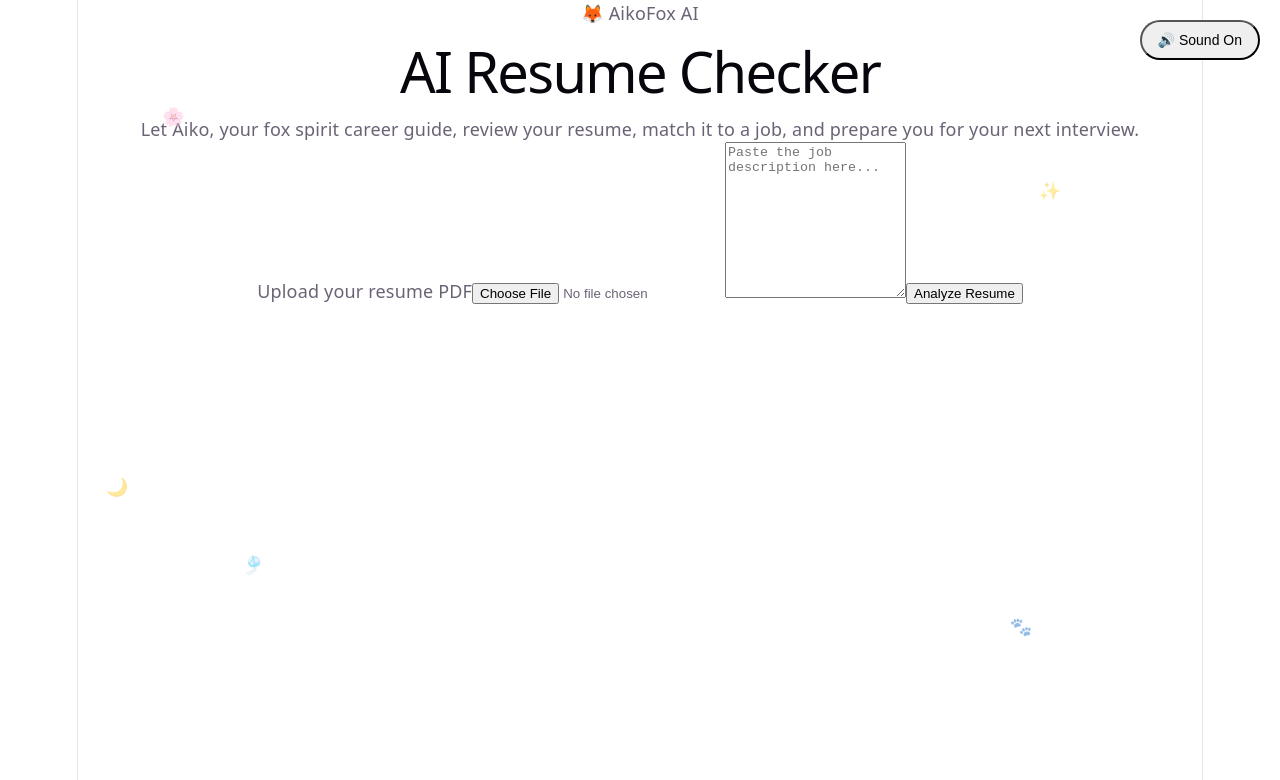
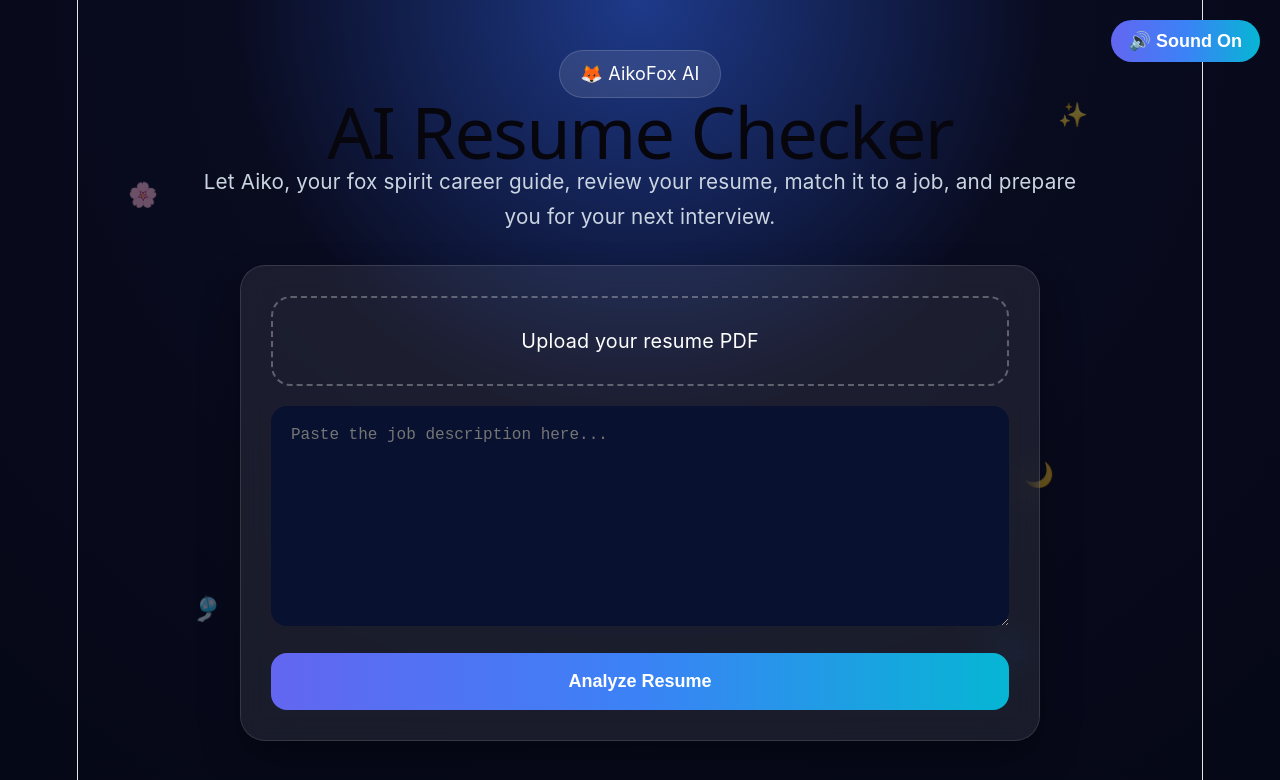
Before and after one commit to masiha1816/AIResume, a React app in the folder frontend/: page / in a window 1280 px wide. Shown: the top 780 px of the page. Built offline with nearby package versions, Linux system fonts and the light colour scheme; the HTML template or start-up script is replaced by a standard one.

Commit message:
Replace CSS completely

```diff
--- a/frontend/src/App.css
+++ b/frontend/src/App.css
@@ -1,132 +1,319 @@
+* {
+  margin: 0;
+  padding: 0;
+  box-sizing: border-box;
+}
+
+body {
+  background: radial-gradient(circle at top, #1e3a8a 0%, #090b1f 40%, #050816 100%);
+  color: white;
+  font-family: Inter, sans-serif;
+  min-height: 100vh;
+}
+
+.app {
+  min-height: 100vh;
+  padding: 50px 20px;
+  display: flex;
+  flex-direction: column;
+  align-items: center;
+}
+
+.hero {
+  text-align: center;
+  margin-bottom: 30px;
+  max-width: 900px;
+}
+
+.hero h1 {
+  font-size: 4rem;
+  margin: 20px 0;
+}
+
+.hero p {
+  color: #cbd5e1;
+  font-size: 1.15rem;
+  line-height: 1.7;
+}
+
+.badge {
+  display: inline-block;
+  padding: 10px 20px;
+  border-radius: 999px;
+  background: rgba(255,255,255,0.1);
+  border: 1px solid rgba(255,255,255,0.15);
+  backdrop-filter: blur(10px);
+}
+
+.card {
+  width: 100%;
+  max-width: 800px;
+  padding: 30px;
+  border-radius: 25px;
+  background: rgba(255,255,255,0.08);
+  backdrop-filter: blur(15px);
+  border: 1px solid rgba(255,255,255,0.12);
+  box-shadow: 0 20px 40px rgba(0,0,0,0.3);
+}
+
+.fileBox {
+  display: flex;
+  justify-content: center;
+  align-items: center;
+  min-height: 90px;
+  border: 2px dashed rgba(255,255,255,0.3);
+  border-radius: 20px;
+  cursor: pointer;
+  margin-bottom: 20px;
+  color: white;
+  font-size: 1.1rem;
+}
+
+.fileBox input {
+  display: none;
+}
+
+textarea {
+  width: 100%;
+  min-height: 220px;
+  border-radius: 16px;
+  border: none;
+  outline: none;
+  resize: vertical;
+  padding: 20px;
+  background: #08112f;
+  color: white;
+  font-size: 16px;
+  margin-bottom: 20px;
+}
+
+button {
+  width: 100%;
+  border: none;
+  padding: 18px;
+  border-radius: 16px;
+  cursor: pointer;
+  color: white;
+  font-size: 18px;
+  font-weight: 700;
+  background: linear-gradient(
+    90deg,
+    #6366f1,
+    #3b82f6,
+    #06b6d4
+  );
+}
+
+button:hover {
+  opacity: 0.9;
+}
+
+.results {
+  width: 100%;
+  max-width: 1100px;
+  margin-top: 40px;
+}
+
+.results h2 {
+  text-align: center;
+  margin-bottom: 30px;
+}
+
+.scoreBox {
+  display: flex;
+  gap: 25px;
+  align-items: center;
+  margin-bottom: 25px;
+}
+
+.scoreCircle {
+  width: 140px;
+  height: 140px;
+  border-radius: 50%;
+  display: flex;
+  justify-content: center;
+  align-items: center;
+  font-size: 38px;
+  font-weight: bold;
+  background: linear-gradient(
+    135deg,
+    #22c55e,
+    #06b6d4
+  );
+}
+
+.scoreBar {
+  width: 100%;
+  height: 16px;
+  background: rgba(255,255,255,0.1);
+  border-radius: 20px;
+  overflow: hidden;
+  margin-bottom: 30px;
+}
+
+.scoreFill {
+  height: 100%;
+  background: linear-gradient(
+    90deg,
+    #22c55e,
+    #06b6d4
+  );
+}
+
+.grid {
+  display: grid;
+  grid-template-columns: 1fr 1fr;
+  gap: 20px;
+}
+
+.miniCard,
+.section {
+  background: rgba(255,255,255,0.08);
+  border-radius: 20px;
+  padding: 20px;
+  margin-top: 20px;
+}
+
+.miniCard ul,
+.section ul,
+.section ol {
+  padding-left: 20px;
+  margin-top: 15px;
+}
+
+.keywords {
+  display: flex;
+  flex-wrap: wrap;
+  gap: 10px;
+  margin-top: 15px;
+}
+
+.keywords span {
+  padding: 8px 14px;
+  border-radius: 999px;
+  background: #1e40af;
+}
+
+.salary {
+  font-size: 2rem;
+  font-weight: bold;
+  color: #22c55e;
+  margin: 10px 0;
+}
+
 .soundToggle {
   position: fixed;
   top: 20px;
   right: 20px;
   width: auto;
-  z-index: 10;
-  padding: 10px 16px;
-  font-size: 14px;
+  z-index: 999;
+  padding: 10px 18px;
   border-radius: 999px;
 }
 
-.particles span {
-  position: fixed;
-  animation: floatParticle 8s infinite ease-in-out;
-  opacity: 0.45;
-  z-index: 0;
-}
-
-.particles span:nth-child(1) {
-  top: 15%;
-  left: 12%;
-}
-
-.particles span:nth-child(2) {
-  top: 25%;
-  right: 18%;
-  animation-delay: 1s;
-}
-
-.particles span:nth-child(3) {
-  bottom: 25%;
-  left: 18%;
-  animation-delay: 2s;
-}
-
-.particles span:nth-child(4) {
-  bottom: 18%;
-  right: 20%;
-  animation-delay: 3s;
-}
-
-.particles span:nth-child(5) {
-  top: 60%;
-  left: 8%;
-  animation-delay: 4s;
-}
-
 .aikoLoading {
-  margin-top: 24px;
   text-align: center;
+  margin-top: 25px;
 }
 
 .fox {
-  font-size: 64px;
-  animation: foxFloat 1.8s infinite ease-in-out;
-}
-
-.aikoLoading p {
-  color: #e0e7ff;
-  margin: 12px 0;
+  font-size: 70px;
+  animation: foxFloat 2s infinite ease-in-out;
 }
 
 .dots {
   display: flex;
   justify-content: center;
-  gap: 8px;
+  gap: 10px;
+  margin-top: 10px;
 }
 
 .dots span {
   width: 10px;
   height: 10px;
-  background: #67e8f9;
+  background: #06b6d4;
   border-radius: 50%;
   animation: bounce 1s infinite;
 }
 
 .dots span:nth-child(2) {
-  animation-delay: 0.15s;
+  animation-delay: .2s;
 }
 
 .dots span:nth-child(3) {
-  animation-delay: 0.3s;
+  animation-delay: .4s;
 }
 
-.scoreBox {
-  display: flex;
-  gap: 24px;
-  align-items: center;
-  margin-bottom: 24px;
+.particles span {
+  position: fixed;
+  font-size: 24px;
+  opacity: .4;
+  animation: floatParticle 8s infinite ease-in-out;
 }
 
-.scoreCircle {
-  min-width: 120px;
-  height: 120px;
-  border-radius: 50%;
-  display: grid;
-  place-items: center;
-  font-size: 34px;
-  font-weight: 900;
-  background: radial-gradient(circle, #111827 45%, transparent 46%),
-    conic-gradient(#22c55e 0deg, #06b6d4 230deg, rgba(255,255,255,0.12) 230deg);
-  box-shadow: 0 0 35px rgba(6, 182, 212, 0.35);
+.particles span:nth-child(1) {
+  top: 25%;
+  left: 10%;
+}
+
+.particles span:nth-child(2) {
+  top: 15%;
+  right: 15%;
+}
+
+.particles span:nth-child(3) {
+  bottom: 20%;
+  left: 15%;
+}
+
+.particles span:nth-child(4) {
+  bottom: 15%;
+  right: 20%;
+}
+
+.particles span:nth-child(5) {
+  top: 60%;
+  left: 80%;
 }
 
 @keyframes foxFloat {
-  0%, 100% {
-    transform: translateY(0) rotate(-3deg);
+  0%,100% {
+    transform: translateY(0);
   }
   50% {
-    transform: translateY(-12px) rotate(3deg);
+    transform: translateY(-15px);
+  }
+}
+
+@keyframes bounce {
+  0%,100% {
+    transform: scale(.7);
+  }
+  50% {
+    transform: scale(1.2);
   }
 }
 
 @keyframes floatParticle {
-  0%, 100% {
-    transform: translateY(0) translateX(0);
+  0%,100% {
+    transform: translateY(0);
   }
   50% {
-    transform: translateY(-24px) translateX(12px);
+    transform: translateY(-25px);
   }
 }
 
-@keyframes bounce {
-  0%, 80%, 100% {
-    transform: scale(0.7);
-    opacity: 0.5;
+@media (max-width: 768px) {
+  .hero h1 {
+    font-size: 2.5rem;
   }
-  40% {
-    transform: scale(1.2);
-    opacity: 1;
+
+  .grid {
+    grid-template-columns: 1fr;
+  }
+
+  .scoreBox {
+    flex-direction: column;
+    text-align: center;
   }
 }
```
